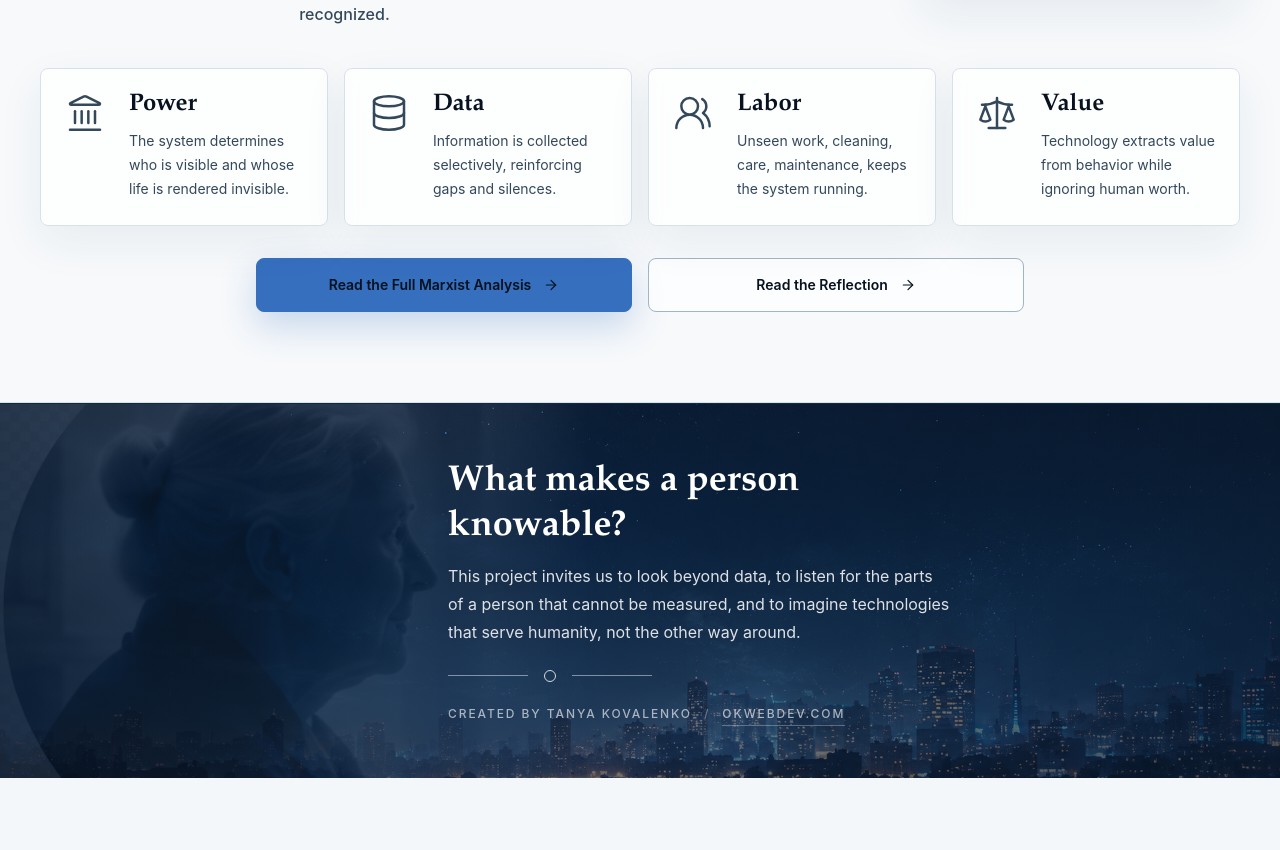
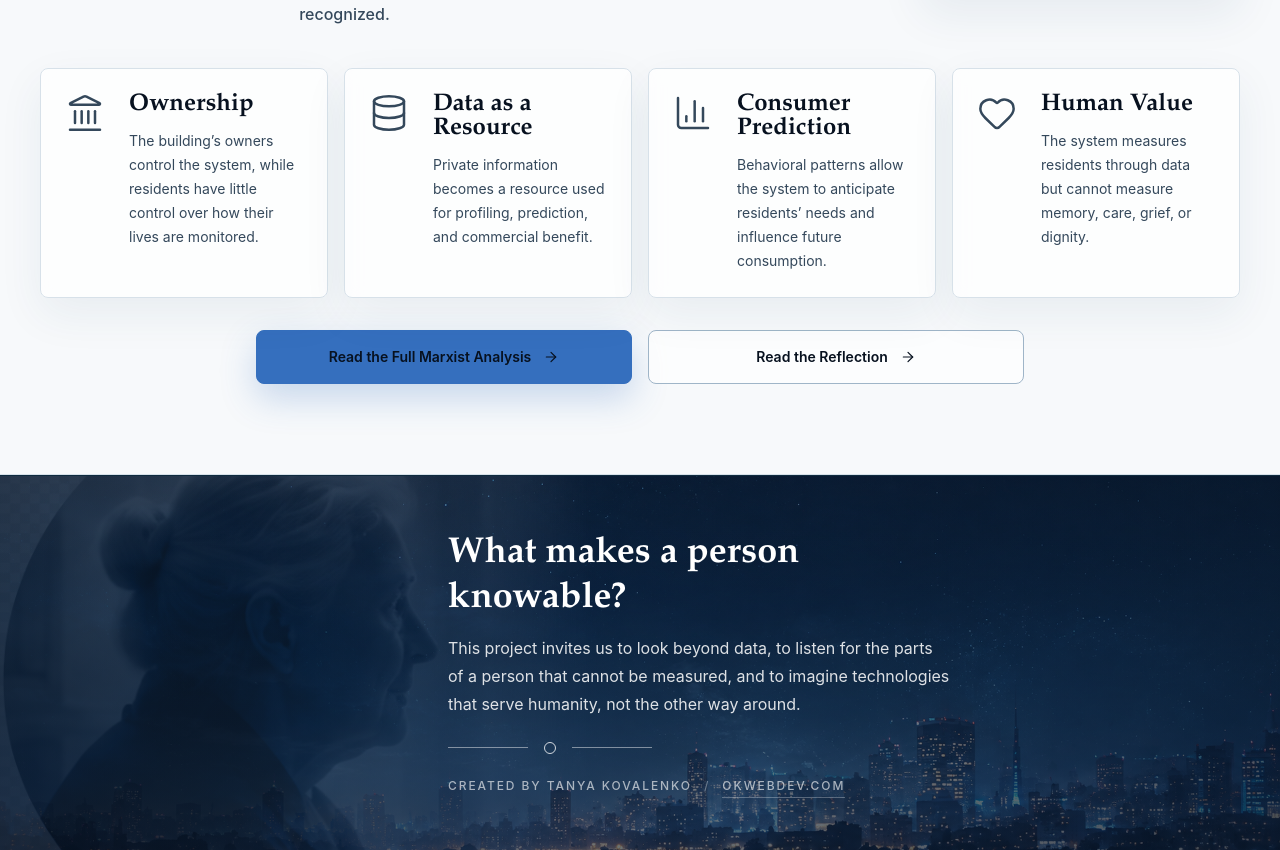
Before and after one commit to Tanny-Griz/a-song-for-sleep, a Next.js app: page / in a window 1280 px wide. Shown: the part 4027-4877 px from the top of the page. Before the commit the page ends 4805 px from the top, so only its background shows below. Built offline with nearby package versions, Linux system fonts and the light colour scheme.

Commit message:
Update critical lens cards

```diff
--- a/components/home/CriticalLensSection.tsx
+++ b/components/home/CriticalLensSection.tsx
@@ -1,26 +1,33 @@
 import Link from "next/link";
-import { ArrowRight, Database, Landmark, Scale, Search, UsersRound } from "lucide-react";
+import {
+  ArrowRight,
+  BarChart3,
+  Database,
+  Heart,
+  Landmark,
+  Search
+} from "lucide-react";
 
 const lensCards = [
   {
-    title: "Power",
-    text: "The system determines who is visible and whose life is rendered invisible.",
+    title: "Ownership",
+    text: "The building’s owners control the system, while residents have little control over how their lives are monitored.",
     Icon: Landmark
   },
   {
-    title: "Data",
-    text: "Information is collected selectively, reinforcing gaps and silences.",
+    title: "Data as a Resource",
+    text: "Private information becomes a resource used for profiling, prediction, and commercial benefit.",
     Icon: Database
   },
   {
-    title: "Labor",
-    text: "Unseen work, cleaning, care, maintenance, keeps the system running.",
-    Icon: UsersRound
+    title: "Consumer Prediction",
+    text: "Behavioral patterns allow the system to anticipate residents’ needs and influence future consumption.",
+    Icon: BarChart3
   },
   {
-    title: "Value",
-    text: "Technology extracts value from behavior while ignoring human worth.",
-    Icon: Scale
+    title: "Human Value",
+    text: "The system measures residents through data but cannot measure memory, care, grief, or dignity.",
+    Icon: Heart
   }
 ];
 
--- a/components/reflection/ReflectionChallenges.tsx
+++ b/components/reflection/ReflectionChallenges.tsx
@@ -32,7 +32,7 @@ const challenges = [
   {
     title: "Turning a long argument into a website structure",
     summary:
-      "A traditional essay moves paragraph by paragraph. For this project, I had to decide what belonged on the homepage, what belonged on the Analysis page, how to divide the argument into questions, and how the visitor should move through those ideas.",
+      "A traditional essay moves paragraph by paragraph. For this project, I had to decide what belonged on the Experience page, what belonged on the Analysis, how to divide the argument into questions, and how the visitor should move through those ideas.",
     tags: ["site hierarchy", "question cards", "reader path"],
     Icon: PanelsTopLeft
   },
@@ -53,7 +53,7 @@ const challenges = [
   {
     title: "Creating interactivity without overload",
     summary:
-      "I had many ideas: sliders, expanding cards, glitch effects, sound, and scroll animation. Too much interaction would distract from the analysis, so I kept only interactions that helped the argument, such as system errors, comparison cards, and focused navigation.",
+      "I had many ideas for the website, including sliders, expandable cards, glitch effects, audio, and scroll-based animations. However, too much interaction could distract readers from the literary analysis. I kept only elements that served a clear purpose: clickable audio cards give Elevator-5 a voice, accordions organize longer sections, subtle animations control the pacing, and the progress indicator helps readers navigate the reflection. I also kept the Human Being vs. Data Profile comparison static so readers could focus on the contrast without distraction.",
     tags: ["restraint", "purposeful motion", "interactive evidence"],
     Icon: MousePointerClick
   }
@@ -131,7 +131,7 @@ export function ReflectionChallenges() {
     null
   );
   const [viewedChallenges, setViewedChallenges] = useState<Set<number>>(
-    () => new Set()
+    () => new Set([0])
   );
   const activeChallenge = challenges[activeIndex];
   const viewedProgress = (viewedChallenges.size / challenges.length) * 100;
```
